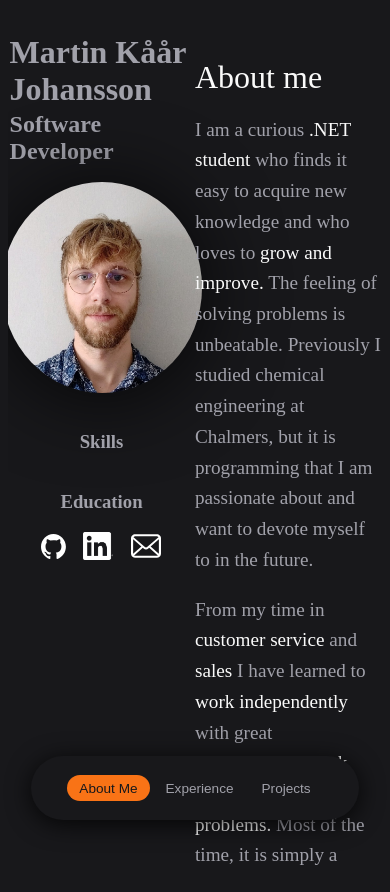
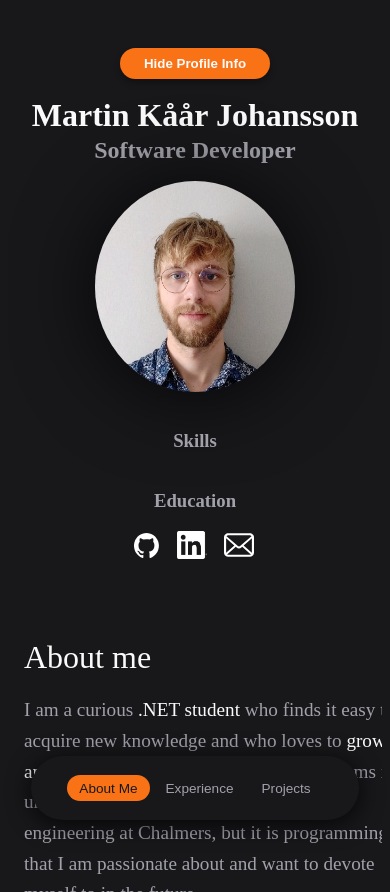
Before and after one commit to DefinitelyUnlikely/definitelyunlikely.github.io, a SvelteKit app in the folder portfolio/: page / in a window 390 px wide. Both pictures are taken after a click on the button "About Me". Built offline with nearby package versions, Linux system fonts and the light colour scheme.

Commit message:
add some more styling, init mobile stuff

```diff
--- a/portfolio/src/routes/+page.svelte
+++ b/portfolio/src/routes/+page.svelte
@@ -9,15 +9,31 @@
     import linkedinIcon from "$lib/images/InBug-White.png";
     import emailIcon from "$lib/assets/email-8-svgrepo-com.svg";
     import profilePic from "$lib/images/linkedin-profile-pic2.jpg";
+
+    let hideFixedPanelMobile = $state(false);
 </script>
 
 <main>
-    <div class="fixed-panel" class:hidden={activeSection.current === ""}>
+    {#if activeSection.current !== ""}
+        <button class="mobile-toggle" onclick={() => hideFixedPanelMobile = !hideFixedPanelMobile}>
+            {hideFixedPanelMobile ? "Show Profile Info" : "Hide Profile Info"}
+        </button>
+    {/if}
+    <div
+        class="fixed-panel"
+        class:hidden={activeSection.current === ""}
+        class:mobile-hidden={hideFixedPanelMobile && activeSection.current !== ""}
+    >
+        <div class="fixed-panel-content-wrapper">
             <h1 class="name">Martin Kåår Johansson</h1>
             <h2 class="title">Software Developer</h2>
 
             <div class="profile-pic">
-            <img id="prof-pic" src={profilePic} alt="Martin Kåår Johansson" />
+                <img
+                    id="prof-pic"
+                    src={profilePic}
+                    alt="Martin Kåår Johansson"
+                />
             </div>
 
             <div class="skills">
@@ -30,7 +46,9 @@
 
             <div class="links">
                 <div class="github">
-                <a href="https://github.com/DefinitelyUnlikely/" target="_blank"
+                    <a
+                        href="https://github.com/DefinitelyUnlikely/"
+                        target="_blank"
                         ><img
                             class="contact-icon"
                             id="gh-1"
@@ -62,8 +80,10 @@
                 </div>
             </div>
         </div>
+    </div>
     {#if activeSection.current !== ""}
         <div class="section-panel" in:slide={{ duration: 400, delay: 100 }}>
+            <div class="section-panel-content-wrapper">
                 {#key activeSection.current}
                     <div in:slide={{ duration: 400, delay: 100 }}>
                         {#if activeSection.current === "about"}
@@ -75,6 +95,7 @@
                         {/if}
                     </div>
                 {/key}
+            </div>
         </div>
     {/if}
 </main>
@@ -98,17 +119,28 @@
         display: flex;
         flex-direction: column;
         justify-content: flex-start;
-        align-items: center;
+        align-items: flex-end;
         transition: width 0.5s cubic-bezier(0.25, 1, 0.5, 1);
     }
 
     .fixed-panel.hidden {
         width: 100%;
         height: 100%;
+        align-items: center;
+    }
+
+    .fixed-panel-content-wrapper {
+        width: 100%;
+        max-width: 640px;
+        display: flex;
+        flex-direction: column;
+        justify-content: flex-start;
+        align-items: center;
     }
 
     .name {
         margin: 0.1rem;
+        color: var(--secondary-text-color);
     }
 
     .title {
@@ -161,4 +193,66 @@
         height: 100%;
         overflow-y: auto;
     }
+
+    .section-panel-content-wrapper {
+        width: 100%;
+        max-width: 640px;
+    }
+
+    .mobile-toggle {
+        display: none;
+    }
+
+    @media (max-width: 768px) {
+        main {
+            flex-direction: column;
+            justify-content: flex-start;
+            overflow-y: auto;
+            padding-top: 1rem;
+        }
+
+        .mobile-toggle {
+            display: block;
+            margin: 0 auto 1rem auto;
+            padding: 0.5rem 1.5rem;
+            background-color: var(--accent-color);
+            color: var(--secondary-text-color);
+            border: none;
+            border-radius: 999px;
+            font-weight: 600;
+            cursor: pointer;
+            flex-shrink: 0;
+            box-shadow: 0 4px 6px rgba(0, 0, 0, 0.3);
+        }
+
+        .mobile-toggle:hover {
+            opacity: 0.9;
+        }
+
+        .fixed-panel {
+            width: 100%;
+            height: auto;
+            align-items: center;
+        }
+
+        .fixed-panel.hidden {
+            height: 100%;
+        }
+
+        .fixed-panel.mobile-hidden {
+            display: none !important;
+        }
+
+        .section-panel {
+            width: 100%;
+            height: auto;
+            overflow-y: visible;
+            padding-bottom: 2rem;
+            margin-top: 1rem;
+        }
+
+        .section-panel-content-wrapper {
+            padding: 0 1rem;
+        }
+    }
 </style>
```
Lines whose indentation alone changed are shown as unchanged.
